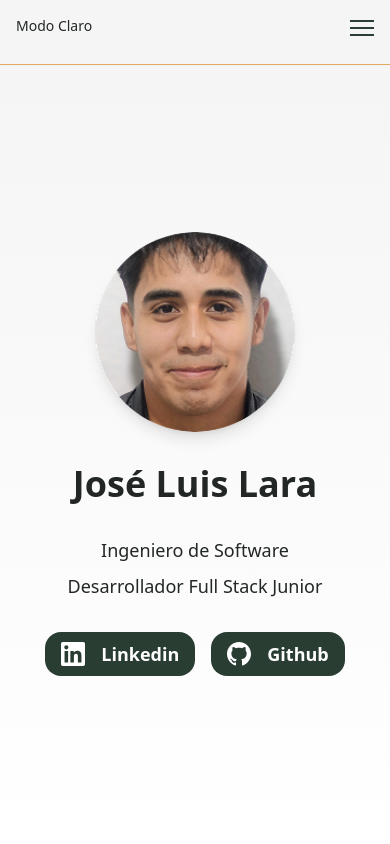
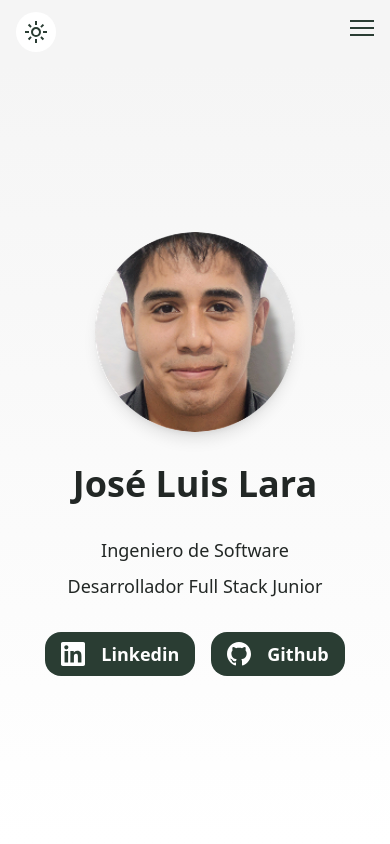
Before and after one commit to joseluislaradev/Portafolio-Web, a React (Vite) app: page / in a window 390 px wide. Shown: the top 844 px of the page. Built offline with nearby package versions, Linux system fonts and the light colour scheme; what @midudev/tailwind-animations would draw is missing.

Commit message:
Cambio del icono de switchTema

```diff
--- a/src/AppPaginaConstruccion.jsx
+++ b/src/AppPaginaConstruccion.jsx
@@ -1,29 +1,45 @@
 import { LinkBoton } from "./components/moleculas/LinkBoton"; // Ajusta la ruta a tus componentes
-import { ThemeSwitcher } from "./components/atomos/SwitchTema";
+import { useSwitchTema } from "./hooks/useSwitchTema.jsx";
 
 export function AppPaginaConstruccion() {
+  const { isDarkMode, handleThemeToggle } = useSwitchTema();
+
   return (
     // Contenedor principal con tus colores de tema
     <main className="w-full min-h-screen bg-white dark:bg-gray-700 flex items-center justify-center sm:p-6 md:p-8">
-
       {/* Botón para cambiar tema en la esquina */}
       <div className="absolute top-5 right-5">
-        <ThemeSwitcher />
+        <button
+          type="button"
+          onClick={() => handleThemeToggle(!isDarkMode)}
+          className="rounded-md text-accent-primary-light dark:text-accent-primary-dark hover:scale-105 transition-transform duration-200"
+          aria-label="Cambiar tema"
+        >
+          {isDarkMode ? (
+            <Icono
+              nombre="dark-mode"
+              className="hover:text-accent-secondary-dark"
+            />
+          ) : (
+            <Icono
+              nombre="light-mode"
+              className="hover:text-accent-secondary-light"
+            />
+          )}
+        </button>
       </div>
 
       {/* Tarjeta de contenido centrada */}
       <div className="relative mt-14 max-w-2xl w-full text-center bg-gray-200 dark:bg-background-primary-dark p-8 rounded-2xl shadow-lg">
+        <h1 className="text-3xl md:text-5xl font-bold ">José Luis Lara</h1>
 
-        <h1 className="text-3xl md:text-5xl font-bold ">
-          José Luis Lara
-        </h1>
-
-        <p className="text-lg md:text-xl mt-2">
-          Ingeniero de Software
-        </p>
+        <p className="text-lg md:text-xl mt-2">Ingeniero de Software</p>
 
         <p className="mt-6 text-base md:text-lg">
-          ¡Hola! Estás viendo mi portafolio digital en plena construcción. Este sitio es un proyecto vivo y un reflejo transparente de mi proceso, donde estoy traduciendo activamente mi diseño de Figma a código limpio con React y Tailwind CSS.
+          ¡Hola! Estás viendo mi portafolio digital en plena construcción. Este
+          sitio es un proyecto vivo y un reflejo transparente de mi proceso,
+          donde estoy traduciendo activamente mi diseño de Figma a código limpio
+          con React y Tailwind CSS.
         </p>
 
         <div className="w-1/4 h-px mx-auto my-8"></div>
@@ -32,7 +48,8 @@ export function AppPaginaConstruccion() {
         <div>
           <h2 className="text-2xl font-bold  mb-3">Fase de Diseño</h2>
           <p>
-            La experiencia de usuario (UI/UX) fue diseñada en Figma, enfocada en una interfaz moderna y responsiva.
+            La experiencia de usuario (UI/UX) fue diseñada en Figma, enfocada en
+            una interfaz moderna y responsiva.
           </p>
           <div className="mt-4 flex justify-center">
             <LinkBoton
@@ -50,9 +67,12 @@ export function AppPaginaConstruccion() {
 
         {/* Sección de Desarrollo */}
         <div>
-          <h2 className="text-2xl font-bold mb-3">Fase de Desarrollo (En Progreso)</h2>
+          <h2 className="text-2xl font-bold mb-3">
+            Fase de Desarrollo (En Progreso)
+          </h2>
           <p>
-            Puedes seguir la construcción de este sitio en tiempo real en su repositorio público.
+            Puedes seguir la construcción de este sitio en tiempo real en su
+            repositorio público.
           </p>
           <div className="mt-4 flex justify-center">
             <LinkBoton
@@ -60,7 +80,6 @@ export function AppPaginaConstruccion() {
               variant="primary"
               iconName="github"
               className="!text-sm !md:text-base !lg:text-xl"
-
             >
               Seguir en GitHub
             </LinkBoton>
@@ -71,7 +90,9 @@ export function AppPaginaConstruccion() {
 
         {/* Call to Action Final */}
         <div>
-           <h2 className="text-2xl font-bold mb-3">Mientras tanto, conectemos.</h2>
+          <h2 className="text-2xl font-bold mb-3">
+            Mientras tanto, conectemos.
+          </h2>
           <div className="flex justify-center gap-4 mt-4 flex-wrap">
             <LinkBoton
               href="https://www.linkedin.com/in/joseluislaradev"
@@ -89,7 +110,6 @@ export function AppPaginaConstruccion() {
             </LinkBoton>
           </div>
         </div>
-
       </div>
     </main>
   );
--- a/src/components/atomos/MenuIcon.jsx
+++ b/src/components/atomos/MenuIcon.jsx
@@ -3,7 +3,7 @@ export function MenuIcon({ isOpen }) {
     "h-0.5 w-6 bg-current transition-all duration-300 ease-in-out";
 
   return (
-    <div className="relative h-6 w-6">
+    <div className="relative h-6 w-6 flex flex-col justify-between">
       {/* Línea Superior */}
       <span
         className={`
--- a/src/components/organismos/Header.jsx
+++ b/src/components/organismos/Header.jsx
@@ -1,11 +1,13 @@
-import { ThemeSwitcher } from "../atomos/SwitchTema";
+import { useSwitchTema } from "../../hooks/useSwitchTema.jsx";
 import { MenuEscondido } from "../moleculas/MenuEscondido";
 import { useState } from "react";
 import { useMediaQuery } from "../../hooks/useMediaQuery";
 import { MenuComputadora } from "../moleculas/MenuComputadora.jsx";
 import { MenuIcon } from "../atomos/MenuIcon.jsx";
+import { Icono } from "../atomos/Icono.jsx";
 
 export function Header({ sections, sectionRefs, activeSection }) {
+  const { isDarkMode, handleThemeToggle } = useSwitchTema();
   const [isMenuOpen, setIsMenuOpen] = useState(false);
 
   const isMobile = useMediaQuery("(max-width: 768px)"); // Cambia el valor según tu diseño
@@ -15,10 +17,29 @@ export function Header({ sections, sectionRefs, activeSection }) {
   };
 
   return (
-    <header className="w-full fixed bg-background-primary-light dark:bg-background-primary-dark z-50 h-16 outline-solid outline-1 outline-accent-secondary-light dark:outline-accent-secondary-dark ">
+    <header className="w-full fixed bg-background-primary-light dark:bg-background-primary-dark z-50 h-16 ">
       <div className="flex justify-between items-center w-full relative">
-        <div className="absolute left-4 top-4">
-          <ThemeSwitcher />
+        <div className="absolute left-4 top-3">
+          <button
+            type="button"
+            onClick={() => handleThemeToggle(!isDarkMode)}
+            className="rounded-md text-accent-primary-light dark:text-accent-primary-dark hover:scale-105 transition-transform duration-200"
+            aria-label="Cambiar tema"
+          >
+            <div className="rounded-full p-2 box-border bg-background-secondary-light dark:bg-background-secondary-dark group">
+              {isDarkMode ? (
+                <Icono
+                  nombre="dark-mode"
+                  className="group-hover:text-accent-secondary-dark"
+                />
+              ) : (
+                <Icono
+                  nombre="light-mode"
+                  className="group-hover:text-accent-secondary-light"
+                />
+              )}
+            </div>
+          </button>
         </div>
 
         {!isMobile && (
--- a/src/components/atomos/SwitchTema.jsx
+++ b/src/hooks/useSwitchTema.jsx
@@ -1,9 +1,6 @@
-// En tu componente, por ejemplo src/components/ThemeSwitcher.jsx
+import { useState, useEffect } from "react";
 
-import { useState, useEffect } from "react";
-import { ToggleSwitch } from "flowbite-react";
-
-export function ThemeSwitcher() {
+export function useSwitchTema() {
   // Estado para saber si el modo oscuro está activado o no
   const [isDarkMode, setIsDarkMode] = useState(() => {
     if (typeof window !== "undefined") {
@@ -32,11 +29,8 @@ export function ThemeSwitcher() {
     }
   }, [isDarkMode]);
 
-  return (
-    <ToggleSwitch
-      checked={isDarkMode}
-      label={isDarkMode ? "Modo Oscuro" : "Modo Claro"}
-      onChange={handleThemeToggle}
-    />
-  );
+  return {
+    isDarkMode,
+    handleThemeToggle,
+  };
 }
```
Also changed, not shown: src/assets/iconos/sprite.svg. Lines whose indentation alone changed are shown as unchanged.
